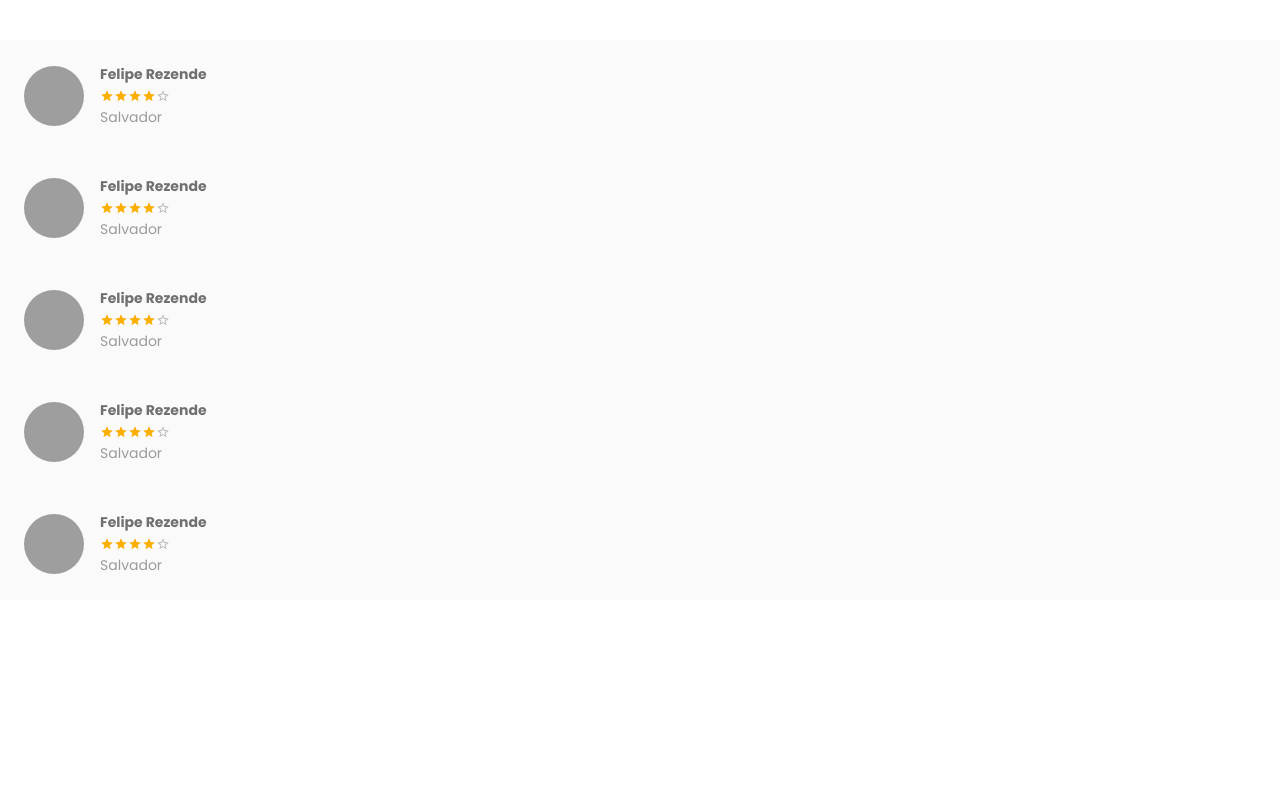
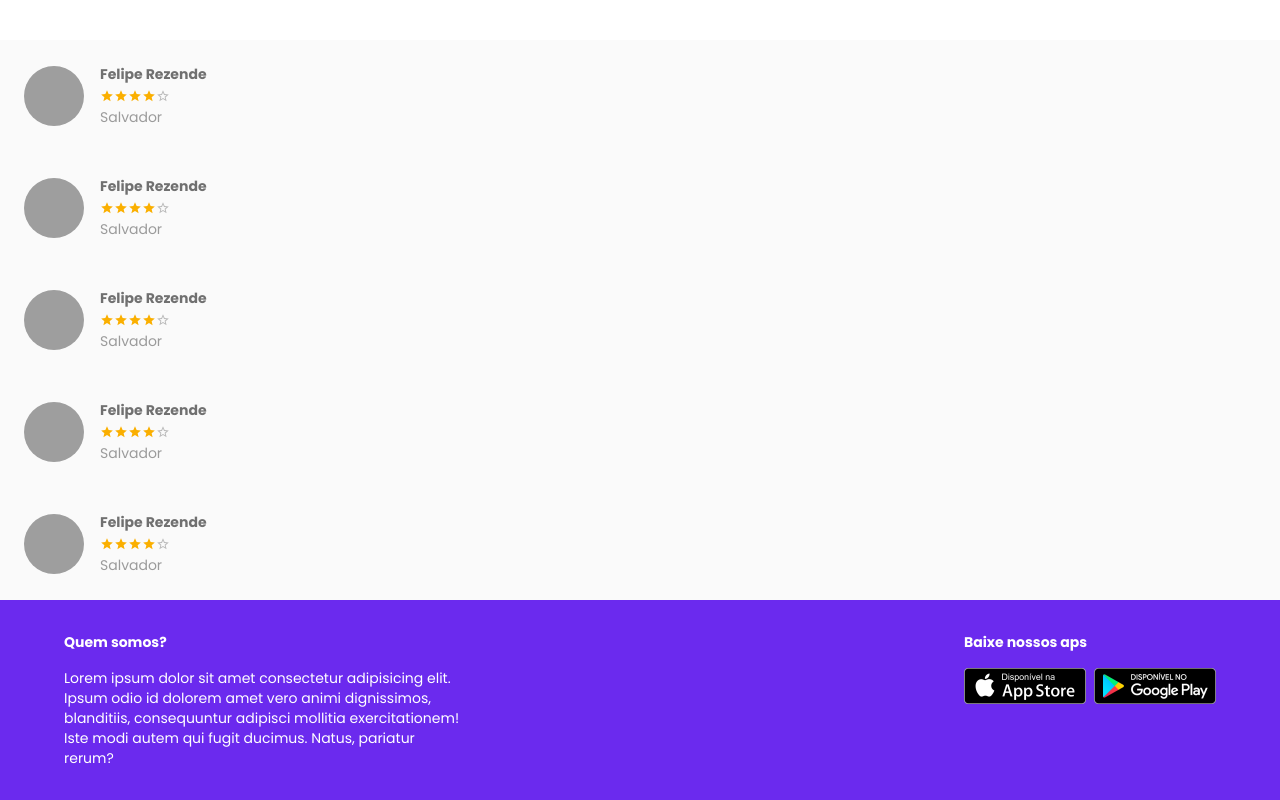
Before and after one commit to Rezende123/treinaweb-multi-stack, a Next.js app: page / in a window 1280 px wide. Shown: the part 245-1045 px from the top of the page. Before the commit the page ends 845 px from the top, so only its background shows below. Built offline with nearby package versions, Linux system fonts and the light colour scheme; grey boxes are pictures that could not be loaded.

Commit message:
feat: Rodapé da página

```diff
--- a/src/pages/_app.tsx
+++ b/src/pages/_app.tsx
@@ -4,6 +4,8 @@
 import theme from '../ui/themes/theme'
 import Head from 'next/head'
 import Header from '../ui/components/surfaces/Header/Header'
+import Footer from 'ui/components/surfaces/Footer/Footer'
+import { AppContainer } from '@styles/pages/app.style'
 
 function MyApp({ Component, pageProps }: AppProps) {
   return (
@@ -18,8 +20,11 @@
         <link href="/fonts/tw-icons/css/treinaweb-icons.css" rel="stylesheet" />
       </Head>
       <ThemeProvider theme={theme}>
-        <Header />
-        <Component {...pageProps} />
+        <AppContainer>
+          <Header />
+          <Component {...pageProps} />
+          <Footer/>
+        </AppContainer>
       </ThemeProvider>
     </>
   )
--- /dev/null
+++ b/src/ui/components/surfaces/Footer/Footer.style.tsx
@@ -0,0 +1,37 @@
+import { Container, Typography } from "@mui/material";
+import { styled } from "@mui/material/styles"
+
+export const FooterStyled = styled('footer')`
+    background-color: ${({ theme }) => theme.palette.primary.main};
+    color: ${({ theme }) => theme.palette.primary.contrastText};
+    padding: ${({ theme }) => theme.spacing(4)} 0;
+    margin-top: auto;
+`;
+
+export const FooterContainer = styled(Container)`
+    display: flex;
+    justify-content: space-between;
+    gap: ${({ theme }) => theme.spacing(2)};
+    flex-wrap: wrap;
+
+    ${({ theme }) => theme.breakpoints.down('md')} {
+        gap: ${({ theme }) => theme.spacing(5)};
+    }
+`;
+
+export const FooterTitle = styled((props) =>
+    <Typography component={'h2'} variant={'body2'} {...props}/>
+)`
+    font-weight: bold;
+`;
+
+export const AppList = styled('ul')`
+    list-style-type: none;
+    padding: 0;
+    display: flex;
+    gap: ${({ theme }) => theme.spacing()};
+
+    img {
+        width: 122px;
+    }
+`;
--- /dev/null
+++ b/src/ui/components/surfaces/Footer/Footer.tsx
@@ -0,0 +1,39 @@
+import React from "react";
+import { FooterStyled, FooterContainer, FooterTitle, AppList } from "./Footer.style";
+import { Typography, Box } from "@mui/material";
+
+const Footer = () => {
+    return (
+        <FooterStyled>
+            <FooterContainer>
+                <Box sx={ {maxWidth: '400px'} }>
+                    <FooterTitle>
+                        Quem somos?
+                    </FooterTitle>
+                    <Typography variant={'body2'} sx={{ marginTop: '16px' }}>
+                        Lorem ipsum dolor sit amet consectetur adipisicing elit. Ipsum odio id dolorem amet vero animi dignissimos, blanditiis, consequuntur adipisci mollitia exercitationem! Iste modi autem qui fugit ducimus. Natus, pariatur rerum?
+                    </Typography>
+                </Box>
+                <div>
+                    <FooterTitle>
+                        Baixe nossos aps
+                    </FooterTitle>
+                    <AppList>
+                        <li>
+                            <a href={"/"} target={"_blank"} rel={"noopener noreferer noreferrer"}>
+                                <img src={"/img/logos/app-store.png"} alt={"App Store"} />
+                            </a>
+                        </li>
+                        <li>
+                            <a href={"/"} target={"_blank"} rel={"noopener noreferer noreferrer"}>
+                                <img src={"/img/logos/google-play.png"} alt={"Google Play"} />
+                            </a>
+                        </li>
+                    </AppList>
+                </div>
+            </FooterContainer>
+        </FooterStyled>
+    )
+}
+
+export default Footer
--- /dev/null
+++ b/src/ui/styles/pages/app.style.tsx
@@ -0,0 +1,7 @@
+import { styled } from "@mui/material/styles"
+
+export const AppContainer = styled('div')`
+    display: flex;
+    flex-direction: column;
+    min-height: 100vh;
+`;
```
Also changed, not shown: .eslintrc.json.
